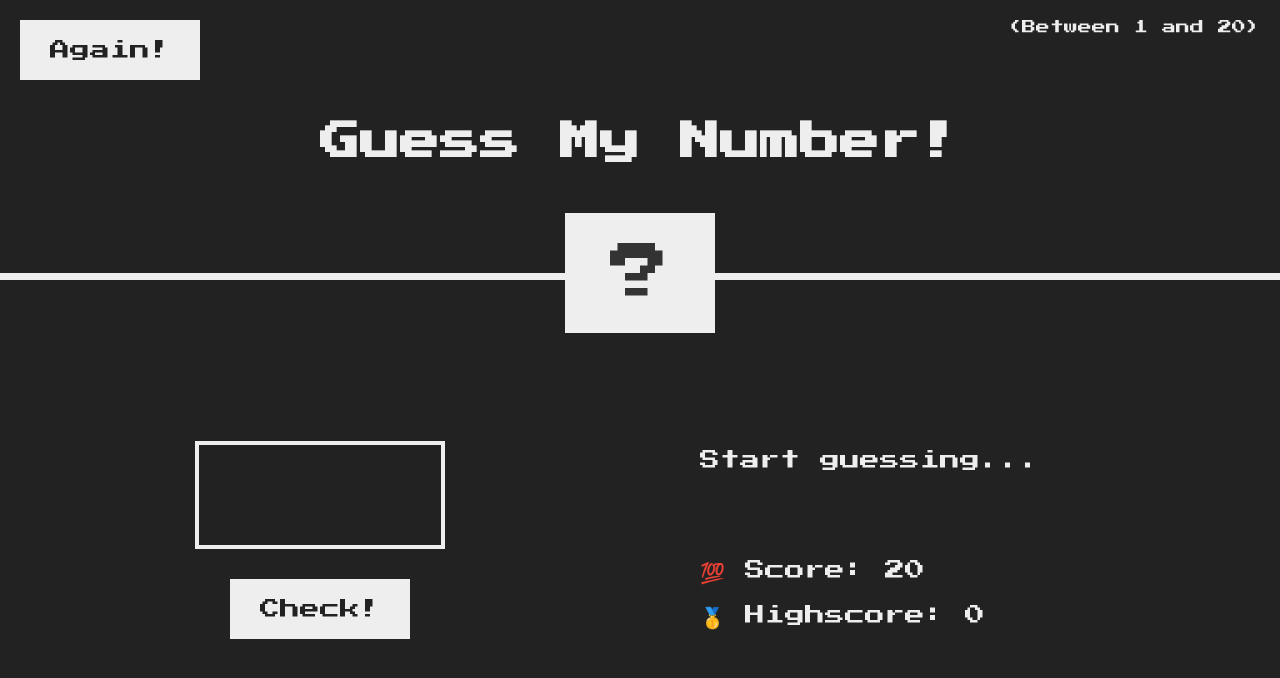
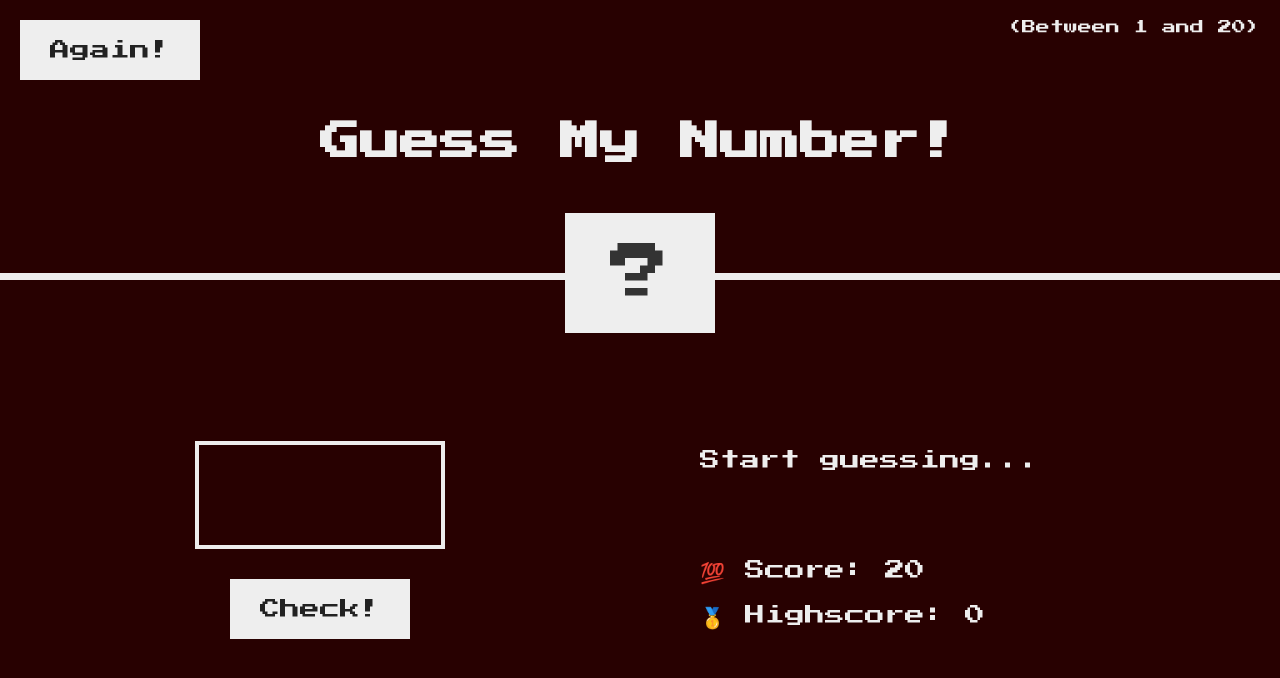
Before and after one commit to zurazautashvili/Guess-My-Number, a plain HTML site: page index.html in a window 1280 px wide. Both pictures are taken after a click on the button "Again!". Drawn offline with Linux system fonts and the light colour scheme.

Commit message:
Change background color.

```diff
--- a/script.js
+++ b/script.js
@@ -42,7 +42,7 @@ document.querySelector(".again").addEventListener("click", function () {
   document.querySelector(".number").textContent = "?";
   displayMessage("Start guessing...");
   document.querySelector(".score").textContent = score;
-  document.querySelector("body").style.backgroundColor = "#222";
+  document.querySelector("body").style.backgroundColor = "rgb(40, 1, 1)";
   document.querySelector(".number").style.width = "15rem";
   document.querySelector(".guess").value = "";
 });
--- a/styles.css
+++ b/styles.css
@@ -14,8 +14,7 @@ html {
 body {
   font-family: "Press Start 2P", sans-serif;
   color: #eee;
-  background-color: #222;
-  /* background-color: #60b347; */
+  background-color: rgb(40, 1, 1);
 }
 
 /* LAYOUT */
```
